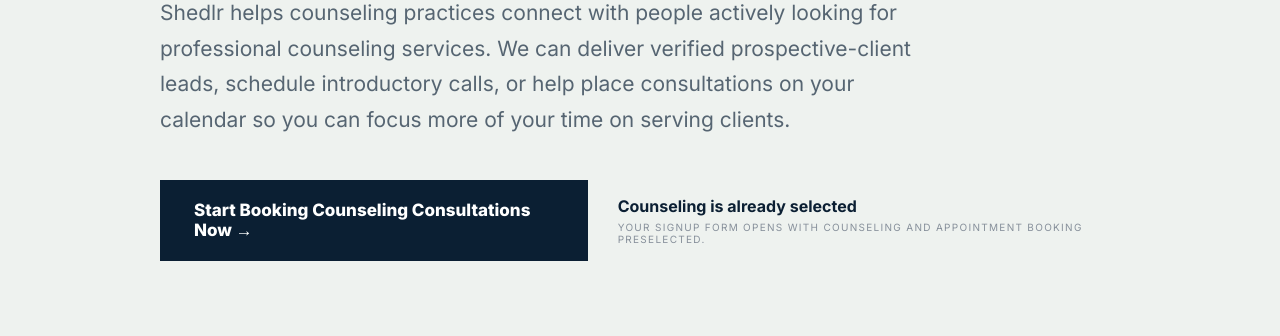
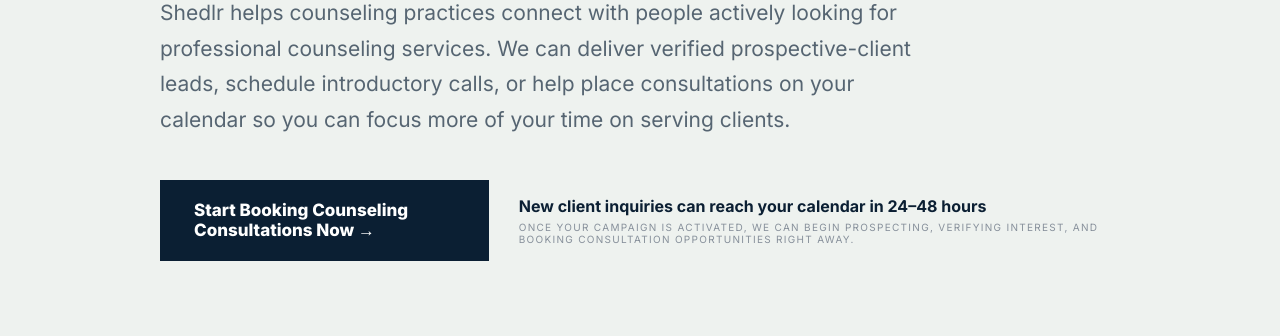
Before and after one commit to jmjdasinger16-crypto/shedlr.com, a website: page leads/counseling.html in a window 1280 px wide. Shown: the part 464-800 px from the top of the page. Drawn offline with nearby package versions, Linux system fonts and the light colour scheme; no server answers.

Commit message:
Strengthen counseling landing page hero CTA

```diff
--- a/leads/counseling.html
+++ b/leads/counseling.html
@@ -52,7 +52,7 @@
         <p>Shedlr helps counseling practices connect with people actively looking for professional counseling services. We can deliver verified prospective-client leads, schedule introductory calls, or help place consultations on your calendar so you can focus more of your time on serving clients.</p>
         <div class="hero-actions">
           <a class="primary" href="../contact.html?category=counseling&type=appointment-booking">Start Booking Counseling Consultations Now →</a>
-          <div><strong>Counseling is already selected</strong><small>Your signup form opens with Counseling and Appointment Booking preselected.</small></div>
+          <div><strong>New client inquiries can reach your calendar in 24–48 hours</strong><small>Once your campaign is activated, we can begin prospecting, verifying interest, and booking consultation opportunities right away.</small></div>
         </div>
       </div>
     </section>
```
